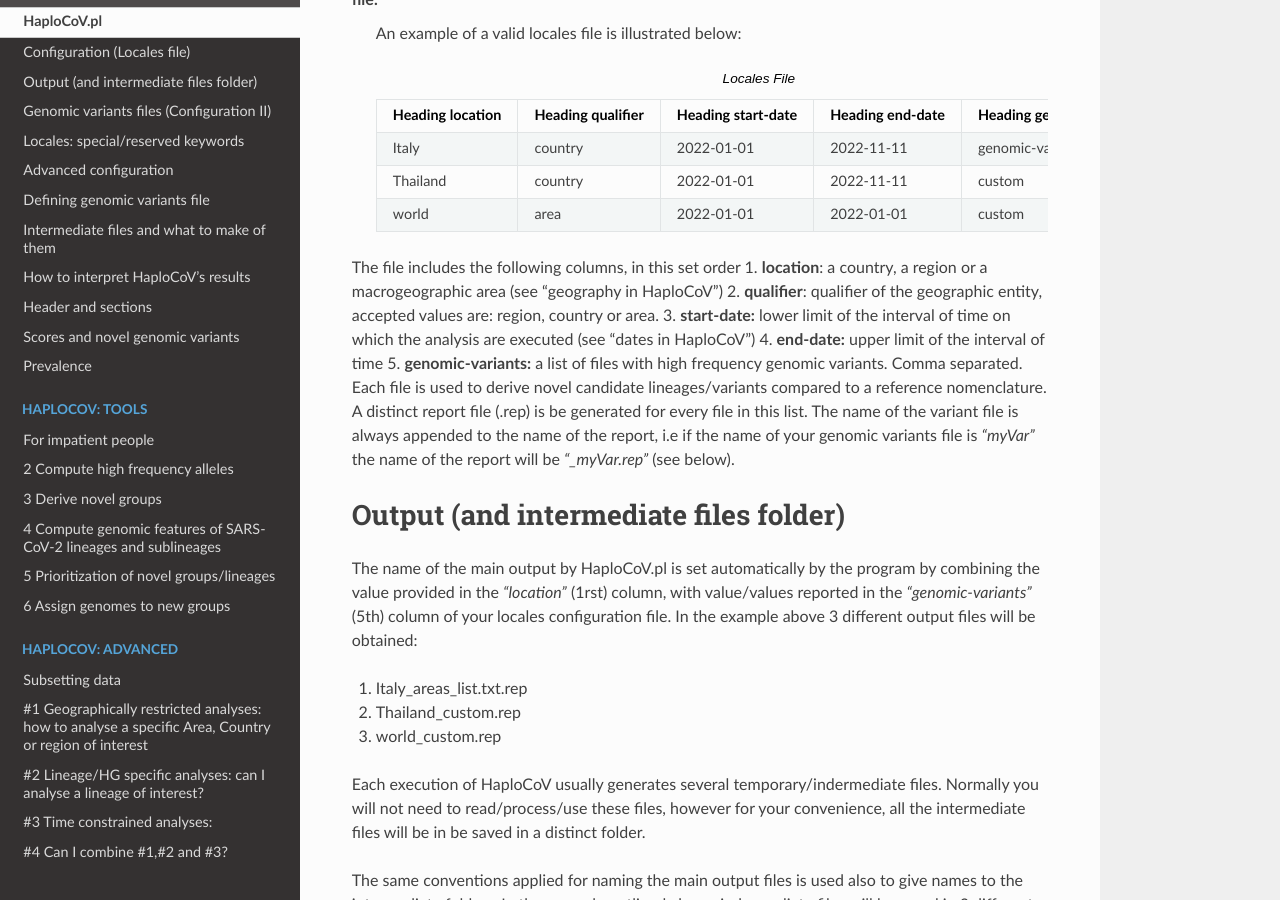
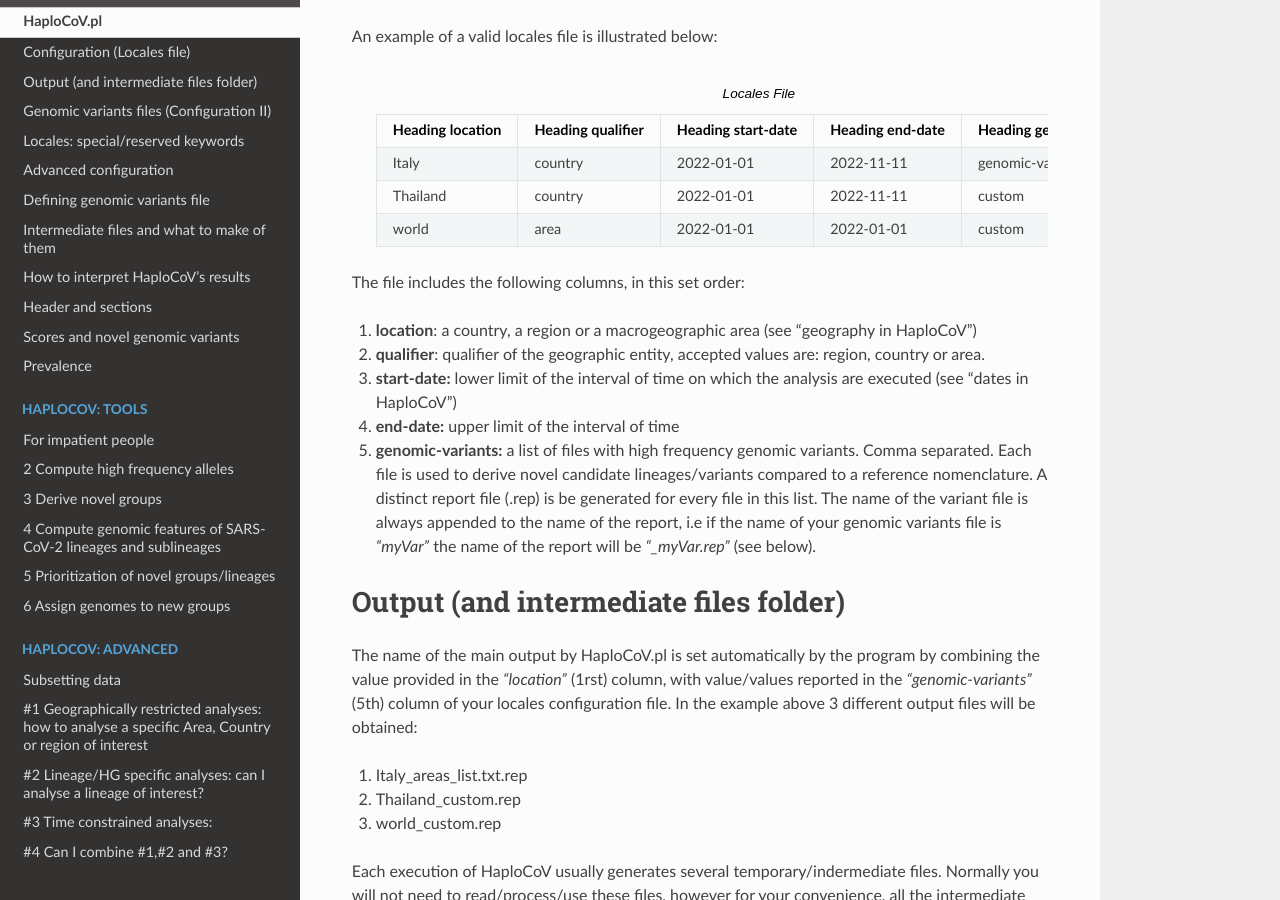
Before and after one commit to matteo14c/HaploCoV, a Sphinx documentation site: the page built from docs/source/haplocov.rst, in a window 1280 px wide and 900 px high, scrolled down 1271 px. Built offline with Sphinx 7.4.7 and the Read the Docs theme 2.0.0, drawn with Linux system fonts in a browser that asks for light colours.

```diff
--- a/docs/source/haplocov.rst
+++ b/docs/source/haplocov.rst
@@ -36,7 +36,8 @@ Locale(s) configuration files are used by HaploCoV.pl to set the main parameters
 These files are used to configure the place/places and intervals of time that HaploCoV will include in the analyses. There is no limit to the maximum number of geographic locations, and time-frames that can be analysed. As outlined in the example below, however each need to be indicated by in a separate line in your configuration file.
 
 Locales files need to have a tabular format and contain 5 colums separated by tabulations. The file locales.txt included in the Github repository provides a valid example of a locales configuration file.
- An example of a valid locales file is illustrated below:
+
+| An example of a valid locales file is illustrated below:
 
  .. list-table:: Locales File
    :widths: 35 35 50 50 70
@@ -63,7 +64,8 @@ Locales files need to have a tabular format and contain 5 colums separated by ta
      - 2022-01-01
      - custom
 
-The file includes the following columns, in this set order
+The file includes the following columns, in this set order:
+
 1. **location**: a country, a region or a macrogeographic area (see "geography in HaploCoV")
 2. **qualifier**: qualifier of the geographic entity, accepted values are: region, country or area.
 3. **start-date:** lower limit of the interval of time on which the analysis are executed (see "dates in HaploCoV")
```
